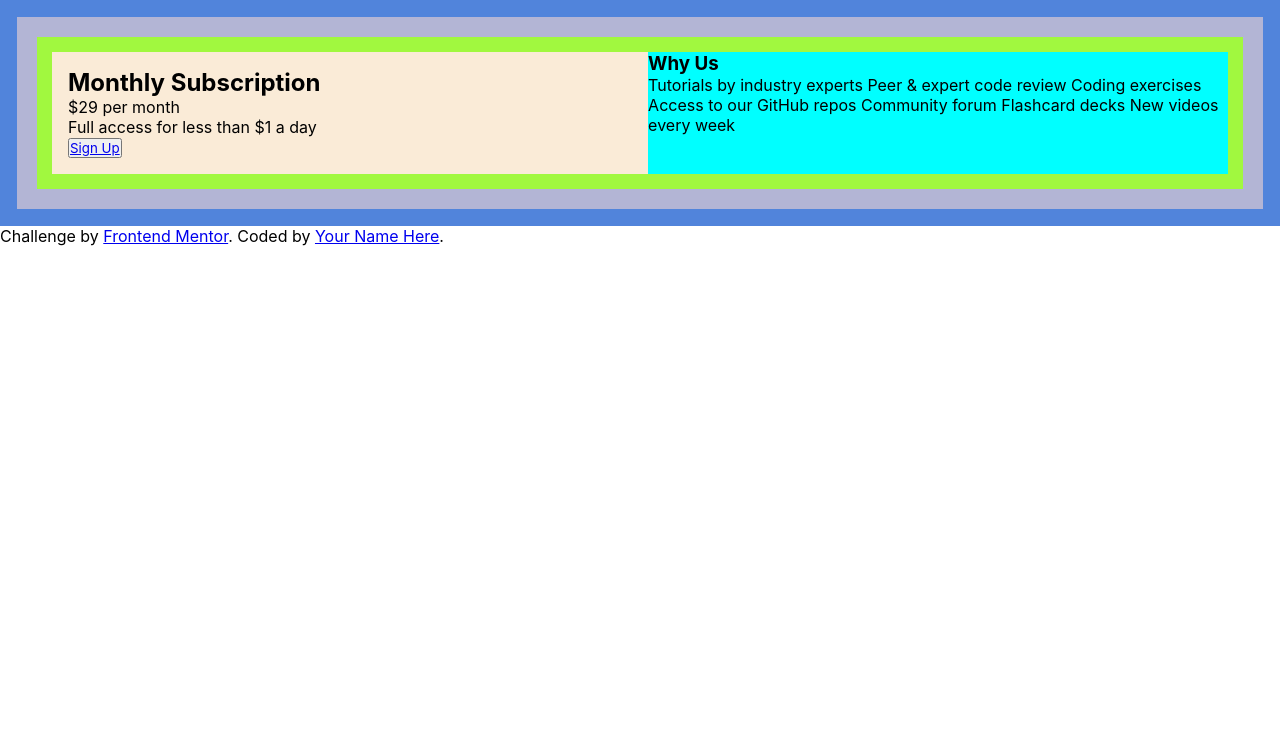
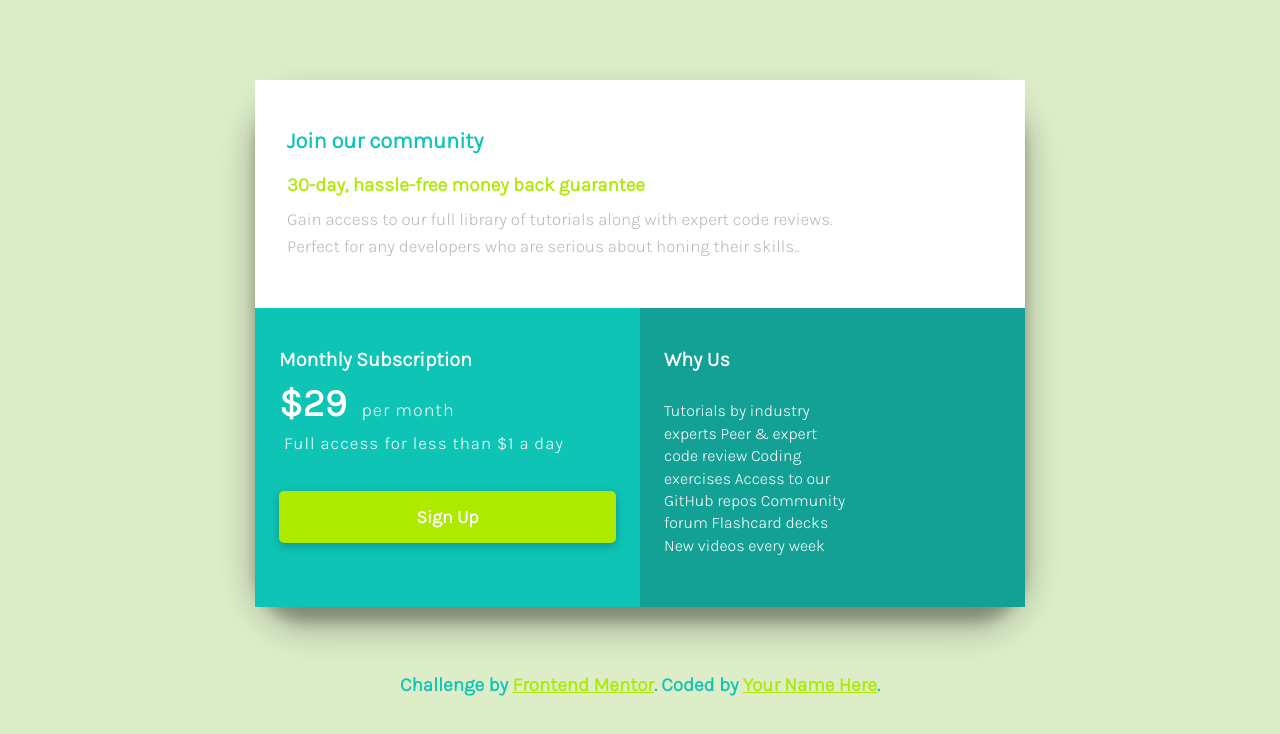
Before and after one commit to rherndz/FrontEnd_Practicas, a plain HTML site: page single-price-grid-component-master/index.html in a window 1280 px wide. Drawn offline with Linux system fonts and the light colour scheme.

Commit message:
nuevas practicas

```diff
--- /dev/null
+++ b/nft-preview-card-component-main/styles.css
@@ -0,0 +1,161 @@
+@import url('https://fonts.googleapis.com/css2?family=Outfit&display=swap');
+:root{
+    --Cyan: rgb(0, 255, 247);
+    --Soft-blue: rgb(139, 172, 218);
+
+    --Very-darkblue-card: rgb(20, 37, 61); /* (card BG) */
+    --Very-darkblue-main: rgb(13, 25, 43); /* (main BG) */
+    --Verydarkblue-line: rgb(47, 65, 91); /* (line) */
+
+}
+
+*{
+    margin: 0;
+    padding: 0;
+    box-sizing: border-box;
+    font-family: 'Outfit', sans-serif;
+}
+
+main{
+    background-color: var(--Very-darkblue-main);
+}
+
+/* Section component cards */
+.section-component-card{
+    display: flex;
+    align-items: center;
+    justify-content: center;
+
+    padding: 3em 1em;
+    background-color: var(--Very-darkblue-main);
+}
+
+/* Card NFT - content */
+.card-container-nft{
+    display: flex;
+    flex-direction: column;
+    row-gap: 40px;
+    max-width: 390px;
+    min-width: 300px;
+
+    padding: 2em;
+    border-radius: 13px;
+    background-color: var(--Very-darkblue-card);
+
+}
+
+.card-header-content{
+    width: 100%;
+    max-width: 330px;
+    height: 19em;
+    margin: 0 auto;
+    border-radius: 10px;
+
+    background-position: center;
+    background-size:390px;
+    background-repeat: no-repeat;
+    background-color: var(--Cyan);
+    background-image: url("../nft-preview-card-component-main/images/image-equilibrium.jpg");
+}
+
+.card-header-content:hover{
+    cursor: pointer;
+    background-image: url("../nft-preview-card-component-main/images/icon-view.svg");
+    background-size: 60px;
+    background-repeat: no-repeat;
+    color: rgba(255, 255, 255, 0.244);
+    transition: 0.2s;
+}
+
+
+/* Card Body */
+.card-title{
+    font-size: 23px;
+    font-weight: 600;
+    letter-spacing: 1px;
+}
+.card-title:hover{
+    cursor: pointer;
+    color: var(--Cyan);
+}
+
+.card-descript{
+    margin-top: 1em;
+    font-size: 17px;
+    line-height: 1.8em;
+    color: var(--Soft-blue);
+}
+
+.card-body-content{
+    margin: 0 auto;
+    color: white;
+}
+.section-panel-price{
+    display: flex;
+    flex-direction: row;
+    align-items: center;
+    justify-content: space-between;
+
+    margin: 1.2em 0;
+    padding: 18px 0;
+    border-bottom: 1px solid var(--Verydarkblue-line);
+}
+
+.panel-price , .panel-days{
+    display: flex;
+    flex-direction: row;
+    column-gap: 8px;
+}
+
+.panel-price p{
+    color: var(--Cyan);
+}
+
+.panel-price{
+    cursor: pointer;
+    font-weight: 700;
+    color: var(--Cyan);
+    transition: 0.3s;
+}
+
+.panel-days p{
+    color: var(--Soft-blue);
+}
+
+/*Card Footer - Profile*/
+.card-footer-content{
+    display: flex;
+    flex-direction: row;
+    align-items: center;
+    justify-content: left;
+    column-gap: 20px;
+    color: white;
+}
+
+.footer-avatar-profile{
+    width: 12%;
+    border: 2px solid white;
+    border-radius: 100px;
+}
+
+.card-footer-text{
+    font-size: 16px;
+    font-weight: normal;
+}
+
+.profile-name:hover{
+    cursor: pointer;
+    color: var(--Cyan);
+}
+
+/* footer section */
+.footer-section{
+    background-color: var(--Very-darkblue-main);
+}
+
+.attribution{
+    padding: 1em 2em;
+    font-size: 18px;
+    text-align: center;
+    color: white;
+}
--- a/single-price-grid-component-master/index.html
+++ b/single-price-grid-component-master/index.html
@@ -1,6 +1,5 @@
 <!DOCTYPE html>
 <html lang="en">
-
 <head>
     <meta charset="UTF-8">
     <meta name="viewport" content="width=device-width, initial-scale=1.0">
@@ -10,31 +9,33 @@
 
 <body>
     <main>
-        <section class="section-container">
+        <section class="section-card-component">
 
             <div class="grid-card-container">
-                <div class="grid-card-panel panel-top">
-                    <h1 class="title-panel-top">Join our community</h1>
-                    <span class="subtitle-panel-top">30-day, hassle-free money back guarantee</span>
-                    <p class="text-panel-top">Gain access to our full library of tutorials along with expert code reviews. Perfect for any developers who are serious about honing their skills..</p>
-                </div>
+                <header class="grid-card-panel panel-header">
+                    <h1 class="panel-header-title">Join our community</h1>
 
-                <div class="grid-card-panel panel-bottom">
-                    <div class="panel-left">
-                        <h2 class="title-panel-center">Monthly Subscription</h2>
-                        <p class="subtitle-panel-center">$29 <span>per month</span></p>
-                        <p class="text-panel-center">Full access for less than $1 a day</p>
+                    <span class="panel-header-subtitle">30-day, hassle-free money back guarantee</span>
 
-                        <button type="submit"><a href="#">Sign Up</a></button>
+                    <p class="panel-header-text">Gain access to our full library of tutorials along with expert code reviews. Perfect for any developers who are serious about honing their skills..</p>
+                </header>
+
+                <slide class="grid-card-panel panel-body">
+                    <div class="slider-panel-left">
+                        <h2 class="slider-title-left">Monthly Subscription</h2>
+                        <strong class="slider-price-left">$29 <small class="slider-price-month">per month</small></strong>
+                        <p class="slider-text-left">Full access for less than $1 a day</p>
+
+                        <button class="slider-action-button" type="submit">Sign Up</button>
                     </div>
 
-                    <div class="panel-rigth">
-                        <h3 class="title-panel-bottom">Why Us</h3>
-                        <p class="text-panel-bottom">
+                    <div class="slider-panel-right">
+                        <h3 class="slider-title-right">Why Us</h3>
+                        <p class="slider-text-right">
                             Tutorials by industry experts Peer & expert code review Coding exercises Access to our GitHub repos Community forum Flashcard decks New videos every week
                         </p>
                     </div>
-                </div>
+                </slide>
             </div>
 
         </section>
--- a/single-price-grid-component-master/styles.css
+++ b/single-price-grid-component-master/styles.css
@@ -1,65 +1,290 @@
+@import url('https://fonts.googleapis.com/css2?family=Karla:wght@300&display=swap');
+
 :root{
-    --color-font-title:hsl(0, 0%, 100%);
-    --color-font-resalt:hsl(277, 64%, 61%);
-    --color-font-text:hsla(0, 0%, 100%, 0.75);
-    --color-font-card:hsla(0, 0%, 100%, 0.6);
+    --color-Cyan-title: rgb(13, 196, 181);;
+    --color-BrightYellow-subtitle:rgb(174, 234, 0);
+    --color-BrightYellow-hover:rgb(203, 238, 50);
+    --color-LightGray-header:rgb(229, 239, 245);
+    --color-GrayishBlue-text:rgb(183, 186, 191);
+    --color-GrayishBlue-subtitle:rgb(247, 248, 250);
 
-    --color-card-background:hsl(244, 38%, 16%);
-    --color-component-background:hsl(233, 47%, 7%);
+    --color-card-background:rgb(13, 196, 181);
+    --color-cardS-background:rgb(19, 161, 150);
 }
 
 *{
     margin: 0;
     padding: 0;
     box-sizing: border-box;
-    font-family: 'Inter', sans-serif;
+    font-family: 'Karla', sans-serif;
 }
 
-.section-container{
-    height: auto;
-    min-width: 350px;
-    background-color: rgba(58, 116, 215, 0.879);
-    padding: 1px;
+body{
+    background-color: rgb(220, 237, 200);
 }
 
-/* Section grid container */
-.grid-card-container{
-    display: grid;
-    grid-template-columns: repeat(5, 1fr);
-    grid-template-rows: repeat(5, 1fr);
-    grid-column-gap: 0px;
-    grid-row-gap: 0px;
-    margin: 1em;
-    padding: 20px;
+/* Card component */
+.section-card-component{
+    width: 100%;
+    height: auto;
+    display: flex;
+    align-items: center;
+    justify-content: center;
+    margin: 1em 0;
+    padding: 1em 2em;
 
-    background-color: rgba(233, 208, 211, 0.645);
 }
 
-.grid-card-panel{
-    background-color: aqua;
-    padding: 15px;
+/* Card Grid container */
+.grid-card-container{
+    display: flex;
+    flex-direction: column;
+    max-width: 490px;
+    min-width: 300px;
+    margin: 1em 0;
+    box-shadow: rgba(0, 0, 0, 0.3) 0px 19px 38px, rgba(0, 0, 0, 0.22) 0px 15px 12px;
+    border-radius: 50px;
 }
 
-/* Grid - panel*/
-.panel-top{
-    grid-area: panel-top;
-    background-color: white;
+/* -- Grid - Panel header -- */
+.panel-header{
+    width: 100%;
+    min-width: 300px;
+    max-width: auto;
+    padding: 3em 2em;
+    background-color: rgb(255, 255, 255);
 }
 
-.panel-bottom{
-    grid-area: panel-bottom;
-    display: flex;
-    flex-direction: row;
-
-    background-color: rgba(135, 246, 9, 0.778);
+.panel-header-title{
+    font-size: 22px;
+    font-weight: bolder;
+    margin-bottom: 0.9em;
+    color:var(--color-Cyan-title) ;
+}
+.panel-header-subtitle{
+    font-size: 19px;
+    font-weight: bolder;
+    margin-bottom: 1.6em;
+    color: var(--color-BrightYellow-subtitle);
+}
+.panel-header-text{
+    font-size: 17px;
+    line-height: 1.6em;
+    margin-top: 0.6em;
+    max-width: 585px;
+    color: var(--color-GrayishBlue-text);
 }
 
-.panel-left{
+/* -- Grid - Panel Body --*/
+.panel-body{
+    display: flex;
+    flex-direction: column;
+    background-color: var(--color-card-background);
+}
+
+/* ------------------------------ */
+.slider-panel-left{
     width: 100%;
-    background-color: antiquewhite;
+    padding: 3em 2em;
+}
+
+.slider-title-left{
+    line-height: 2em;
+    font-size: 20px;
+    font-weight: bold;
+    color: white;
+}
+.slider-price-left{
+    color: white;
+    font-size: 39px;
+    margin: 9px 0;
+}
+.slider-price-month{
+    font-size: 18px;
+    font-weight:500;
+    line-height: 2em;
+    letter-spacing: 1px;
+    margin-left: 6px;
+    color: var(--color-GrayishBlue-subtitle);
+}
+.slider-text-left{
+    font-size: 17px;
+    letter-spacing: 1px;
+    margin: 5px;
+    color: white;
+}
+
+.slider-action-button{
+    cursor: pointer;
+    width: 100%;
+    margin: 1.8em auto;
+    padding: 15px 5px;
+    border: none;
+    border-radius: 5px;
+    align-items: center;
+    justify-content:space-around;
+
+    font-size: 18px;
+    font-weight: 700;
+    color: white;
+    background-color: var(--color-BrightYellow-subtitle);
+    box-shadow: rgba(0, 0, 0, 0.24) 0px 3px 8px;
+}
+.slider-action-button:hover{
+    color: white;
+    background-color: var(--color-BrightYellow-hover);
+    box-shadow: rgba(0, 0, 0, 0.35) 0px 5px 15px;
+}
+
+/* ------------------------------ */
+.slider-panel-right{
+    width: 100%;
+    padding: 3em 2em;
+    background-color: var(--color-cardS-background);
+}
+.slider-title-right{
+    line-height: 2em;
+    font-size: 20px;
+    font-weight: bold;
+    margin-bottom: 1em;
+    color: white;
+}
+.slider-text-right{
+    color: white;
+    font-size: 16px;
+    line-height: 1.4em;
+    max-width: 189px;
+}
+
+/* Section Footer */
+.attribution{
+    text-align: center;
+    font-size: 19px;
+    font-weight: 800;
     padding: 1em;
+    color: var(--color-Cyan-title);
 }
-.panel-rigth{
-    width: 100%;
-    background-color: aqua;
+.attribution a{
+    font-weight: bolder;
+    color: var(--color-BrightYellow-subtitle);
 }
+
+
+/* ------------------------------------ */
+    /* Section Responsive Desing  */
+/* ------------------------------------- */
+
+/* Dispositive Mobile - max (425px)*/
+@media screen and (max-width: 480px) {
+    body{
+        background-color: #dcedc800;
+    }
+
+
+}
+
+/* Dispositive Tablet - Min (481px)  Max(768) */
+
+/*Tablet Verticales*/
+@media screen and (min-width: 481px) and (max-width: 768px) {
+    /* Card Grid container */
+    .grid-card-container{
+        width: 100%;
+        max-width: 450px;
+        min-width: 300px;
+    }
+
+    /* ------------------------------ */
+    .slider-panel-left{
+        padding: 1.5em 2em;
+    }
+
+    /* ------------------------------ */
+    .slider-panel-right{
+        padding: 1.5em 2em;
+    }
+
+}
+
+/*Tablet Horizontales*/
+@media screen and (min-width: 769px) and (max-width: 1024px) {
+
+    /* Card Grid container */
+    .grid-card-container{
+        width: 100%;
+        max-width: 675px;
+        min-width: 300px;
+        border-radius: 25px;
+    }
+
+    /* -- Grid - Panel Body --*/
+    .panel-body{
+        display:grid;
+        grid-template-columns: repeat(2,1fr);
+        justify-content: center;
+    }
+
+    /* ------------------------------ */
+    .slider-panel-left{
+        padding: 1em 1.5em;
+    }
+
+    /* ------------------------------ */
+    .slider-panel-right{
+        padding: 1em 1.5em;
+    }
+}
+
+/* Dispositive y Portatitles - Tamaño mediano*/
+@media screen and (min-width: 1025px) and (max-width: 1200px) {
+
+    /* Card Grid container */
+    .grid-card-container{
+        width: 100%;
+        max-width: 700px;
+    }
+
+    /* -- Grid - Panel Body --*/
+    .panel-body{
+        display:grid;
+        grid-template-columns: repeat(2,1fr);
+        justify-content: center;
+    }
+
+    /* ------------------------------ */
+    .slider-panel-left{
+        padding: 1.5em 1.4em;
+    }
+    /* ------------------------------ */
+    .slider-panel-right{
+        padding: 1.5em 1.4em;
+    }
+}
+
+/* Dispositive Desktop - Pantallas Tamaño grandes */
+@media screen and (min-width: 1201px) {
+
+    /* Card Grid container */
+    .grid-card-container{
+        width: 100%;
+        max-width: 770px;
+        margin-top: 3em;
+    }
+
+    /* -- Grid - Panel Body --*/
+    .panel-body{
+        display:grid;
+        grid-template-columns: repeat(2,1fr);
+        justify-content: center;
+    }
+
+    /* ------------------------------ */
+    .slider-panel-left{
+        padding: 2em 1.5em;
+    }
+
+    /* ------------------------------ */
+    .slider-panel-right{
+        padding: 2em 1.5em;
+    }
+}
```
Also changed, not shown: docs/index.html (added, +34 -0 lines), nft-preview-card-component-main/index.html (added, +55 -0 lines), docs/styles.css (added), single-price-grid-component-master/desing/desktop-resultado.JPG (added), single-price-grid-component-master/desing/mobile-resultado.JPG (added), single-price-grid-component-master/desing/tablet-resultado.JPG (added).
